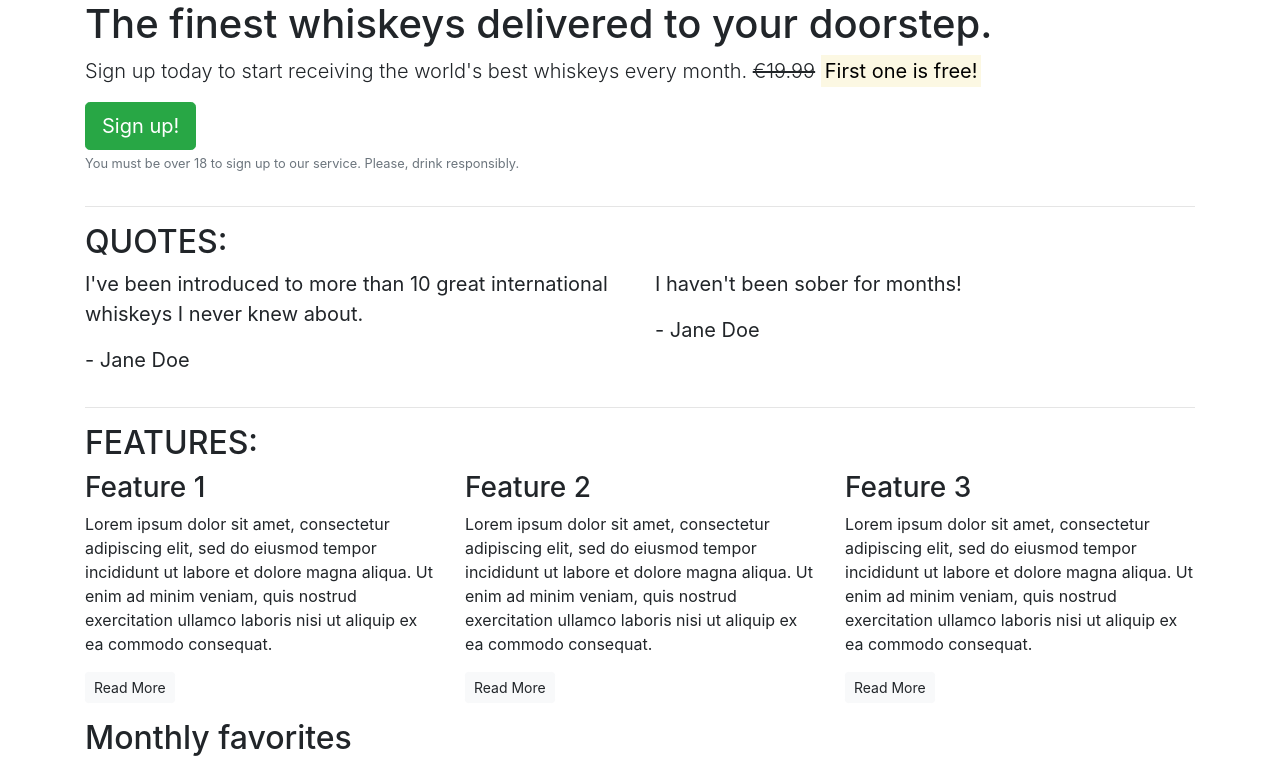
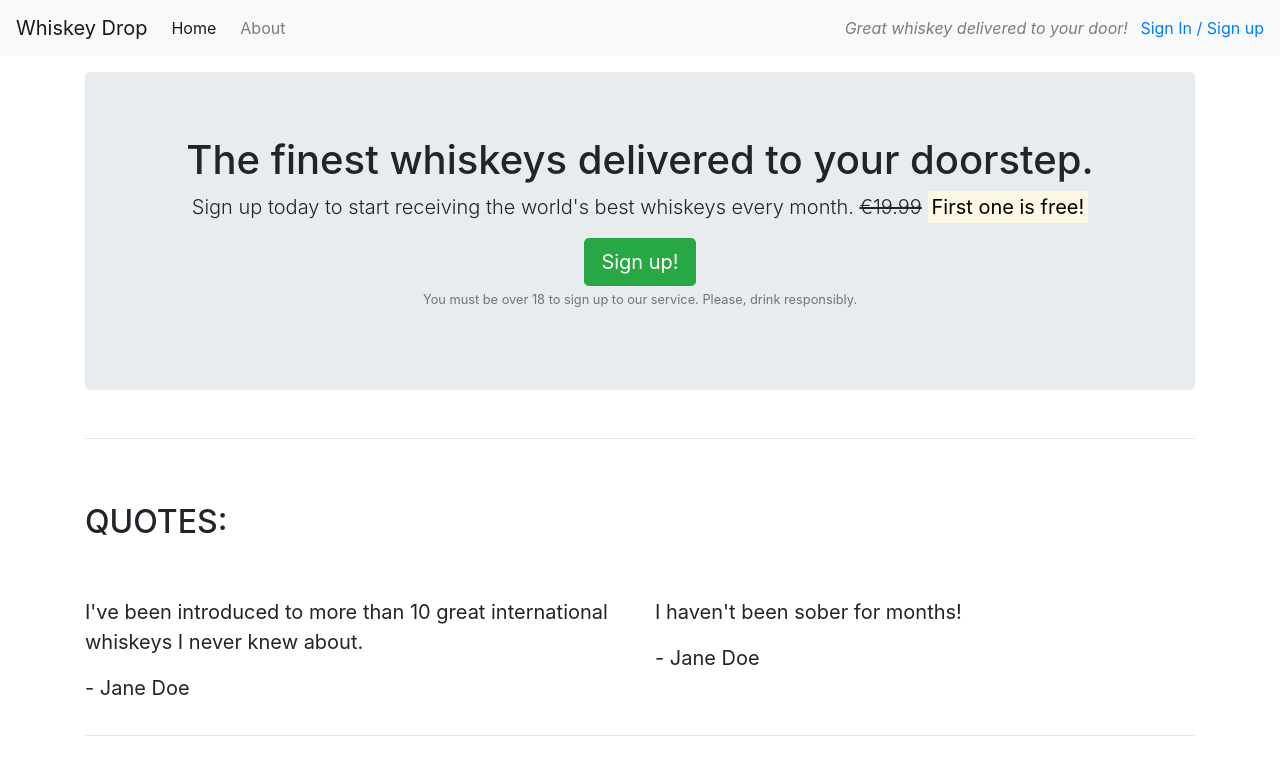
Before and after one commit to Maya-Claveau/bootstrap, a plain HTML site: page index.html in a window 1280 px wide. Shown: the top 763 px of the page. Drawn offline with nearby package versions, Linux system fonts and the light colour scheme.

Commit message:
Add nav bar and adjust layout

```diff
--- a/index.html
+++ b/index.html
@@ -10,14 +10,29 @@
 </head>
 
 <body>
-  <article class="container">
+  <nav class="navbar navbar-light bg-light navbar-expand-sm">
+    <a href="/" class="navbar-brand">Whiskey Drop</a>
+    <ul class="navbar-nav mr-auto">
+      <li class="active nav-item mr-2"><a href="/" class="nav-link">Home</a></li>
+      <li class="nav-item mr-2"><a href="/about" class="nav-link">About</a></li>
+      <li class="nav-item mr-2 d-block d-sm-none"><a href="/login" class="nav-link">Sign In / Sign Up</a></li>
+    </ul>
+    <div class="d-none d-md-block">
+      <p class="navbar-text my-auto mr-2"><i>Great whiskey delivered to your door!</i></p>
+      <a href="/login">Sign In / Sign up</a>
+    </div>
+  </nav>
+
+  <article class="container mt-3">
     <!-- Callout -->
     <div class="row">
       <div class="col-12">
-        <section class="callout">
+        <section class="callout jumbotron text-center">
           <h1>The finest whiskeys delivered to your doorstep.</h1>
           <p class="lead">Sign up today to start receiving the world's best whiskeys every month.
-            <s>€19.99</s> <strong><mark>First one is free!</mark></strong>
+            <s class="d-none d-sm-inline">€19.99</s>
+            <span class="d-inline d-sm-none"><br></span>
+            <strong><mark>First one is free!</mark></strong>
           </p>
           <button class="btn btn-success btn-lg">Sign up!</button>
           <p class="text-muted">
@@ -34,7 +49,7 @@
     <!-- Quotes -->
     <section class="quotes">
       <div class="row">
-        <div class="col-12">
+        <div class="col-12 my-5">
           <h2 class="text-uppercase">Quotes:</h2>
         </div>
       </div>
@@ -59,7 +74,7 @@
     <!-- Features -->
     <section class="features">
       <div class="row">
-        <div class="col-12">
+        <div class="col-12 my-5">
           <h2 class="text-uppercase">Features:</h2>
         </div>
       </div>
```
